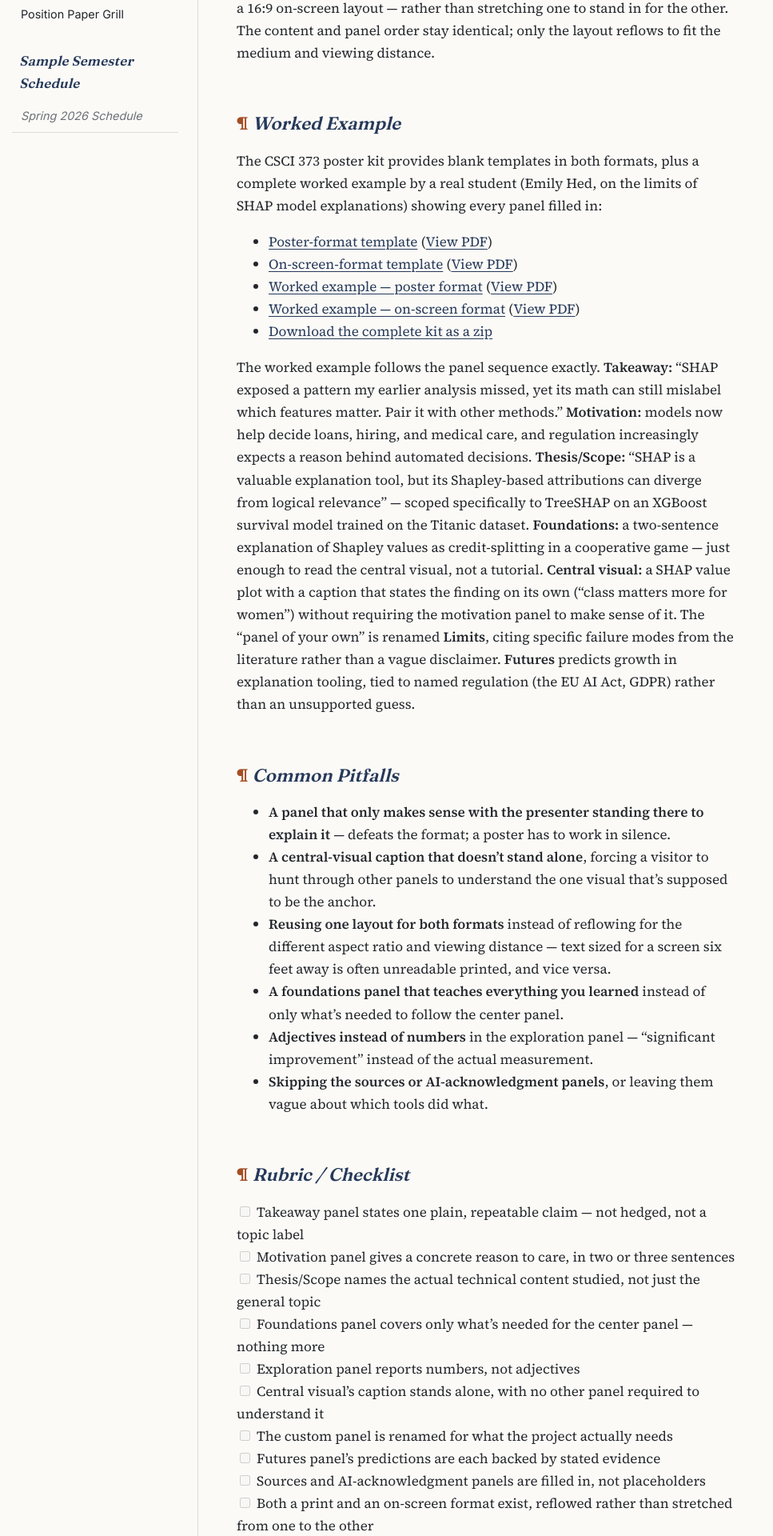
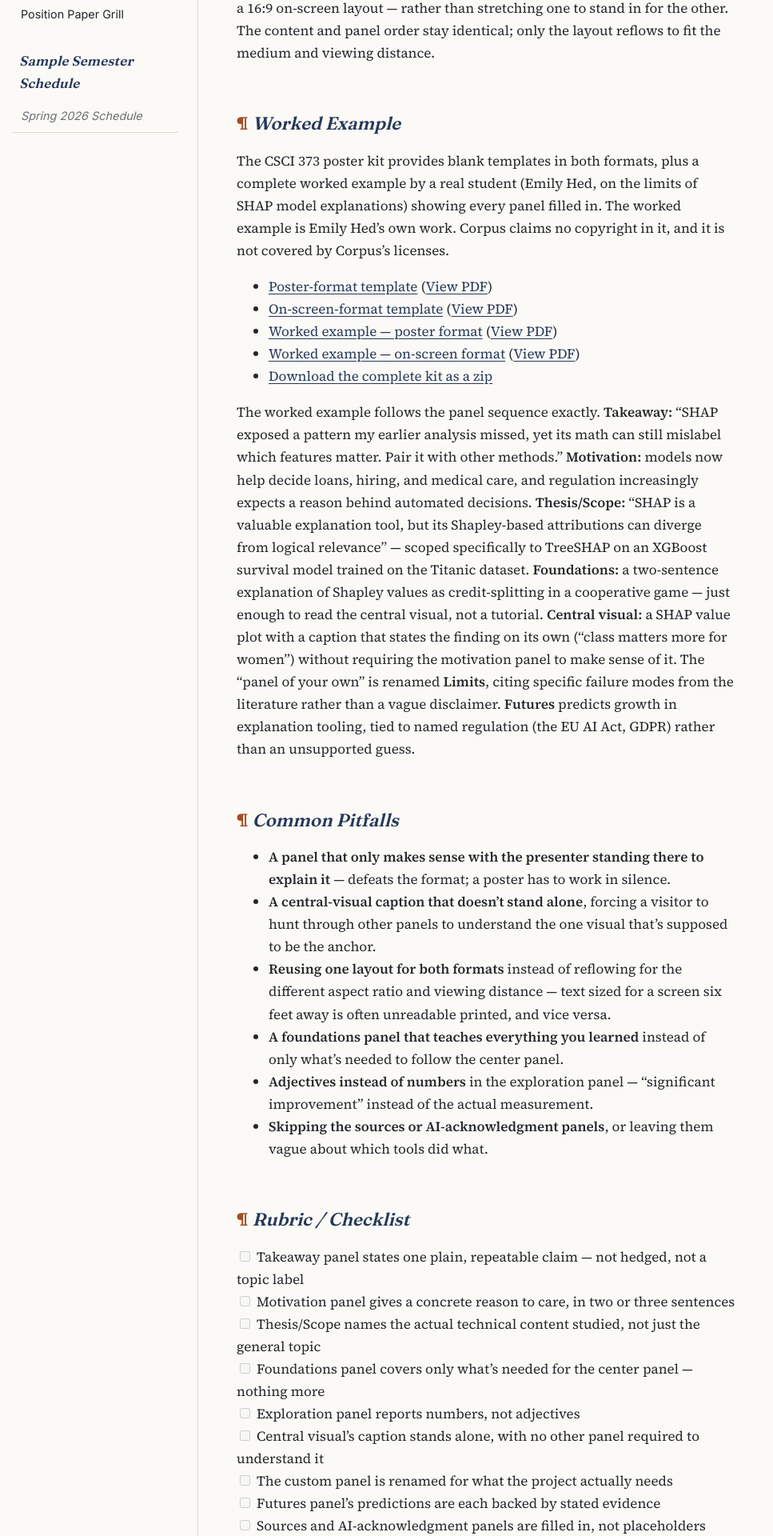
Before and after one commit to Collegeville/Corpus, a Jekyll site: the page built from _human_skills/poster-presentations.md, in a window 1280 px wide. Shown: the part 1942-3862 px from the top of the page at 80% size, without its empty margins (0-967 px from the left). Built offline with Jekyll 4.4.1, drawn with Linux system fonts in a browser that asks for light colours; some of the changed text lies outside the part shown.

Commit message:
Add copyright notice, licenses, and image policy
Split LICENSE.md into LICENSE (MIT) and LICENSE-CONTENT (CC BY 4.0), both
© Michael A. Heroux, and add the license line to the site footer. The
worked-example posters by student Emily Hed are marked as her own work,
not covered by these licenses.

Co-Authored-By: Claude Opus 5.5 <noreply@anthropic.com>

```diff
--- a/_human_skills/poster-presentations.md
+++ b/_human_skills/poster-presentations.md
@@ -64,7 +64,8 @@ order stay identical; only the layout reflows to fit the medium and viewing dist
 
 The CSCI 373 poster kit provides blank templates in both formats, plus a complete worked example
 by a real student (Emily Hed, on the limits of SHAP model explanations) showing every panel
-filled in:
+filled in. The worked example is Emily Hed's own work. Corpus claims no copyright in it, and it is
+not covered by Corpus's licenses.
 
 - [Poster-format template]({{ '/assets/examples/poster-presentations/CSCI373-Poster-Template.pptx' | relative_url }})
   ([View PDF]({{ '/assets/examples/poster-presentations/CSCI373-Poster-Template.pdf' | relative_url }}))
--- a/_includes/footer.html
+++ b/_includes/footer.html
@@ -4,4 +4,7 @@
     Michael A. Heroux, College of St. Benedict &amp; St. John's University.
     Maintained by the <a href="https://github.com/Collegeville">Collegeville</a> project.
   </p>
+  <p class="site-footer__license">
+    &copy; 2026 Michael A. Heroux. Code under <a href="https://opensource.org/license/mit">MIT</a>, content under <a href="https://creativecommons.org/licenses/by/4.0/">CC BY 4.0</a>.
+  </p>
 </footer>
--- a/assets/css/style.scss
+++ b/assets/css/style.scss
@@ -575,6 +575,7 @@ footer.site-footer {
   margin-top: 4rem;
   padding-top: 1.5rem;
 }
+footer.site-footer .site-footer__license { font-size: 0.75rem; margin-top: 0.5rem; }
 
 /* Responsive: collapse sidebar above content on narrow viewports ------- */
 @media (max-width: 48rem) {
```
Also changed, not shown: CLAUDE.md (+4 -0 lines), assets/examples/poster-presentations/NOTICE.txt (added, +10 -0 lines), LICENSE.md (deleted), README.md, 2 other files.
